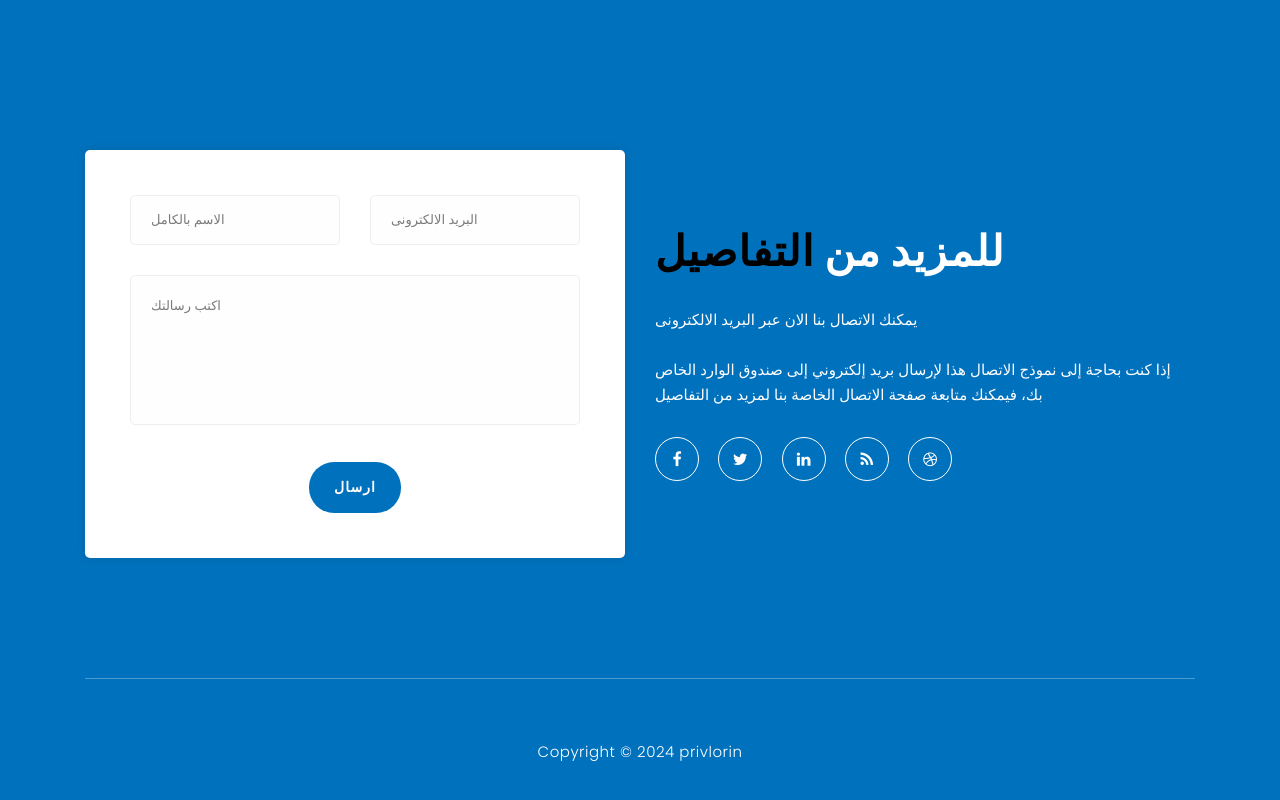
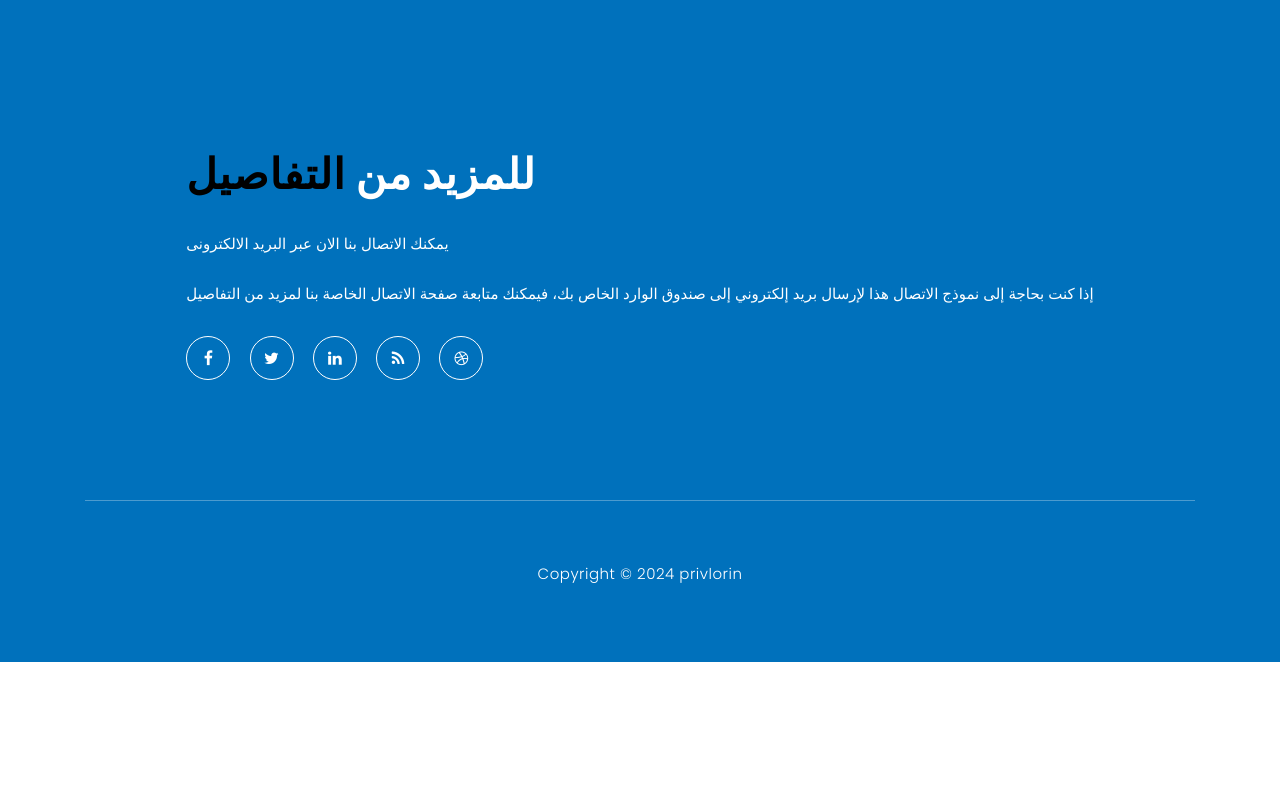
Before and after one commit to abduallahelbialy/langing-page, a plain HTML site: page index.html in a window 1280 px wide. Shown: the part 3047-3847 px from the top of the page. After the commit the page ends 3709 px from the top, so only its background shows below. Drawn offline with Linux system fonts and the light colour scheme.

Commit message:
delat form contact

```diff
--- a/assets/css/main.css
+++ b/assets/css/main.css
@@ -1094,7 +1094,7 @@ footer .right-content {
 }
 
 .footer-content .right-content a:hover {
-  color: #0071BC;
+  color: #000;
 }
 
 footer .social {
--- a/index.html
+++ b/index.html
@@ -269,40 +269,9 @@
             <div class="footer-content">
                 <div class="row">
                     <!-- ***** Contact Form Start ***** -->
-                    <div class="col-lg-6 col-md-12 col-sm-12">
-                        <div class="contact-form">
-                            <form id="contact" action="" method="post">
-                                <div class="row">
-                                    <div class="col-md-6 col-sm-12">
-                                        <fieldset>
-                                            <input name="name" type="text" id="name" placeholder="الاسم بالكامل"
-                                                required="" style="background-color: rgba(250,250,250,0.3);">
-                                        </fieldset>
-                                    </div>
-                                    <div class="col-md-6 col-sm-12">
-                                        <fieldset>
-                                            <input name="email" type="text" id="email" placeholder="البريد الالكترونى"
-                                                required="" style="background-color: rgba(250,250,250,0.3);">
-                                        </fieldset>
-                                    </div>
-                                    <div class="col-lg-12">
-                                        <fieldset>
-                                            <textarea name="message" rows="6" id="message" placeholder="اكتب رسالتك"
-                                                required="" style="background-color: rgba(250,250,250,0.3);"></textarea>
-                                        </fieldset>
-                                    </div>
-                                    <div class="col-lg-12">
-                                        <fieldset>
-                                            <button type="submit" id="form-submit" class="main-button"> ارسال
-                                            </button>
-                                        </fieldset>
-                                    </div>
-                                </div>
-                            </form>
-                        </div>
-                    </div>
+
                     <!-- ***** Contact Form End ***** -->
-                    <div class="right-content col-lg-6 col-md-12 col-sm-12">
+                    <div class="right-content m-auto">
                         <h2>للمزيد من <em>التفاصيل</em></h2>
                         <p>يمكنك الاتصال بنا الان عبر البريد الالكترونى
                             <br><br>إذا كنت بحاجة إلى نموذج الاتصال هذا لإرسال بريد إلكتروني إلى صندوق الوارد الخاص بك،
```
